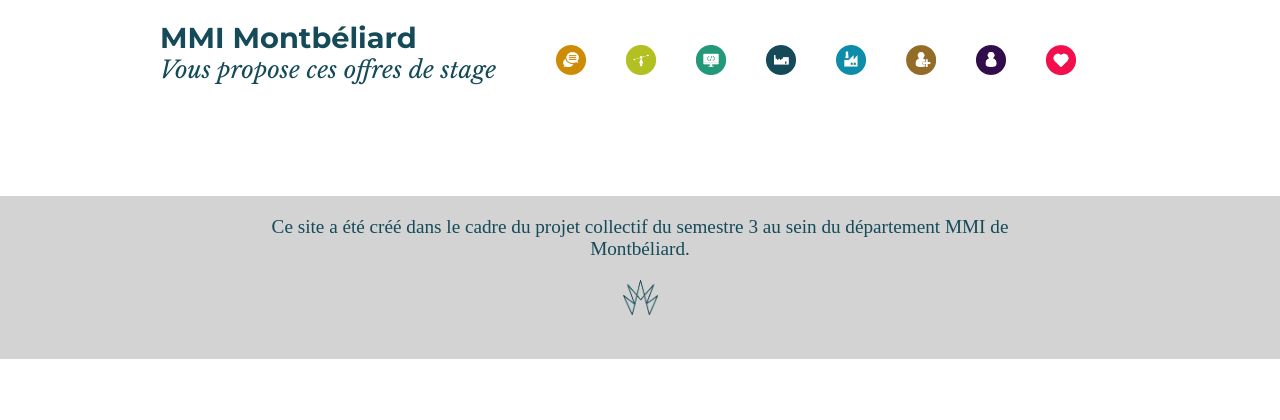
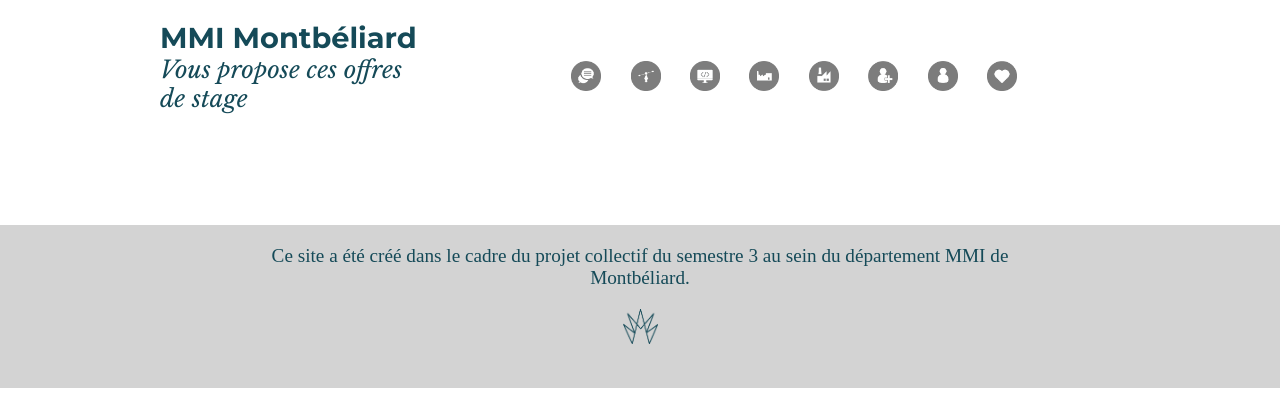
Before and after one commit to Stagealetranger/Stage_a_l_etranger, a PHP site: template templates/Recherche.html.twig in a window 1280 px wide. Shown: the part 77-497 px from the top of the page. Run offline with PHP 8.4, Linux system fonts and the light colour scheme; the template is opened without the code that fills it, so the values that code supplies are empty; some libraries are stand-ins or nearby versions.

Commit message:
Picto de recherche

```diff
--- a/CSS/styles.css
+++ b/CSS/styles.css
@@ -294,14 +294,6 @@ article > div > img {
     margin: 10px 0;
 }
 
-.pictoRecherche img {
-    width: 100%;
-    max-width: 30px;
-    max-height: 30px;
-    cursor: pointer;
-
-}
-
 .pictoRecherche label {
     margin-left: 10px;
     color: #154A58;
@@ -551,21 +543,69 @@ input[type="checkbox"]:not(:checked) + label {
 }
 
 .pictoFiltres {
-    display: inline-block;
+    width: 30px;
+    display: flex;
     padding: 10px 5%;
 }
 
 #ListeFiltre {
+    display: flex;
+    flex-wrap: wrap;
+    justify-content: center;
     text-align: center;
-    width: 100%;
+    width: 80%;
+    margin: 0 10%;
+}
+
+.pictoFiltres label {
+    min-width: 30px;
+    width: 30px;
+    height: 30px;
+    background-repeat: no-repeat;
+    background-position: 0 0;
+    background-size: 30px;
+}
+
+.pictoFiltres input {
+    position: absolute;
+    clip: rect(1px, 1px, 1px, 1px);
+}
+
+.pictoFiltres .com {
+    background-image: url("images/Picto/logoInterface/picto-communication.png");
+}
+
+.pictoFiltres .dev {
+    background-image: url("images/Picto/logoInterface/picto-developpement.png");
+}
+
+.pictoFiltres .graf {
+    background-image: url("images/Picto/logoInterface/picto_graphisme.png");
+}
+
+.pictoFiltres .PME {
+    background-image: url("images/Picto/logoInterface/picto_PME.png");
+}
+
+.pictoFiltres .GE {
+    background-image: url("images/Picto/logoInterface/picto-grandentreprise.png");
+}
+
+.pictoFiltres .inconnu {
+    background-image: url("images/Picto/logoInterface/picto_inconnu.png");
+}
+
+.pictoFiltres .connu {
+    background-image: url("images/Picto/logoInterface/picto-connu.png");
+}
+
+.pictoFiltres .aimer {
+    background-image: url("images/Picto/logoInterface/picto-aimer.png");
 }
 
 .pictoFiltres img {
-    width: 100%;
-    max-width: 30px;
-    max-height: 30px;
-    cursor: pointer;
-
+    height: 35px;
+    width: 35px;
 }
 
 .Ensavoirplus {
@@ -873,7 +913,7 @@ input[type="checkbox"]:not(:checked) + label {
     margin: 2%;
 }
 
-.correction{
+.correction {
     background-color: white;
     border: 1px solid #3c3c3c;
     border-radius: 4px;
@@ -1092,7 +1132,7 @@ input[type="checkbox"]:not(:checked) + label {
         margin-right: 0;
     }
 
-    #menu{
+    #menu {
         margin: 1% 2%;
     }
 }
--- a/pages/Etudiant/recherche.php
+++ b/pages/Etudiant/recherche.php
@@ -63,9 +63,7 @@ $param = array(
 );
 
 
-echo "<pre>";
-print_r($param);
-echo "</pre>";
+
 
 if (($_SESSION['mail']) == '') {
     header('Location: index.php?page=accueil');
--- a/templates/Recherche.html.twig
+++ b/templates/Recherche.html.twig
@@ -12,47 +12,43 @@
             </div>
             <div id="ListeFiltre">
                 <div class="pictoFiltres">
-                    <img data-affiche="communication" id="affiche-communication"
-                         src="CSS/images/Picto/picto-communication.png" alt="">
+                    <input name="communication" id="communication" value="1" type="checkbox" {% if recherche.communication == 1 %}checked{% endif %}>
+                    <label for="communication" class="com"></label>
                 </div>
                 <div class="pictoFiltres">
-                    <img data-affiche="graphisme" id="affiche-graphisme"
-                         src="CSS/images/Picto/picto-graphisme.png" alt="">
+                    <input name="graphisme" value="1" id="graphisme" type="checkbox" {% if recherche.graphisme == 1 %}checked{% endif %}>
+                    <label for="graphisme" class="graf"></label>
                 </div>
                 <div class="pictoFiltres">
-                    <img data-affiche="developpement" id="affiche-developpement"
-                         src="CSS/images/Picto/picto-developpement.png" alt="">
+                    <input name="developpement" value="1" id="developement" type="checkbox" {% if recherche.developpement == 1 %}checked{% endif %}>
+                    <label for="developement" class="dev"></label>
                 </div>
                 <div class="pictoFiltres">
-                    <img data-affiche="grandentreprise" id="affiche-grandentreprise"
-                         src="CSS/images/Picto/picto-grandentreprise.png" alt="">
-
+                    <input name="GE" value="1" id="GE" type="checkbox" {% if recherche.GE == 1 %}checked{% endif %}>
+                    <label for="GE" class="GE"></label>
                 </div>
                 <div class="pictoFiltres">
-                    <img data-affiche="pme" id="affiche-pme"
-                         src="CSS/images/Picto/picto-PME.png" alt="">
-
+                    <input name="PME" value="1" id="PME" type="checkbox" {% if recherche.PME == 1 %}checked{% endif %}>
+                    <label for="PME" class="PME"></label>
                 </div>
                 <div class="pictoFiltres">
-                    <img data-affiche="inconnu" id="affiche-inconnu"
-                         src="CSS/images/Picto/picto-inconnu.png" alt="">
-
+                    <input name="inconnu" value="1" id="inconnu" type="checkbox" {% if recherche.inconnu == 1 %}checked{% endif %}>
+                    <label for="inconnu" class="inconnu"></label>
                 </div>
                 <div class="pictoFiltres">
-                    <img data-affiche="connu" id="affiche-connu"
-                         src="CSS/images/Picto/picto-connu.png" alt="">
-
+                    <input name="connu" value="1" id="connu" type="checkbox" {% if recherche.connu == 1 %}checked{% endif %}>
+                    <label for="connu" class="connu"></label>
                 </div>
                 <div class="pictoFiltres">
-                    <img data-affiche="aimer" id="affiche-aimer"
-                         src="CSS/images/Picto/picto-aimer.png" alt="">
+                    <input name="aimer" value="1" id="aimer" type="checkbox" {% if recherche.aimer == 1 %}checked{% endif %}>
+                    <label for="aimer" class="aimer"></label>
                 </div>
             </div>
         </div>
 
 
         <div id="Listentreprise"
-             class="col3  {% if recherche.communcation == 1 %}affiche-communication{% endif %} {% if recherche.graphisme == 1 %}affiche-graphisme{% endif %} {% if recherche.developpement == 1 %}affiche-developpement{% endif %} {% if recherche.PME == 1 %}affiche-pme{% endif %} {% if recherche.GE == 1 %}affiche-grandentreprise{% endif %} {% if recherche.inconnu == 1 %}affiche-inconnu{% endif %} {% if recherche.connu == 1 %}affiche-connu{% endif %} {% if recherche.aimer == 1 %}affiche-aimer{% endif %}">
+             class="col3  {% if recherche.communication == 1 %}affiche-communication{% endif %} {% if recherche.graphisme == 1 %}affiche-graphisme{% endif %} {% if recherche.developpement == 1 %}affiche-developpement{% endif %} {% if recherche.PME == 1 %}affiche-pme{% endif %} {% if recherche.GE == 1 %}affiche-grandentreprise{% endif %} {% if recherche.inconnu == 1 %}affiche-inconnu{% endif %} {% if recherche.connu == 1 %}affiche-connu{% endif %} {% if recherche.aimer == 1 %}affiche-aimer{% endif %}">
             {% for entreprise in liste %}
 
                 <div class="ficheEntreprise {% if entreprise.type == 1 %}communication{% endif %} {% if entreprise.type == 2 %}graphisme{% endif %} {% if entreprise.type == 3 %}developpement{% endif %} {% if entreprise.taile == 0 %}pme{% endif %} {% if entreprise.taile == 1 %}grandentreprise{% endif %}  {% if entreprise.visiter == 0 %}inconnu{% endif %} {% if entreprise.visiter == 1 %}connu{% endif %} {% if entreprise.avis == 1 %}aimer{% endif %}">
@@ -64,11 +60,11 @@
                     <div class="pictoFiltres">
                         {% for type in liste.lesTypes %}
                             {% if type.id == 1 %} <img src="CSS/images/Picto/picto2_communication.png"
-                                                               alt="communication">{% endif %}
+                                                       alt="communication">{% endif %}
                             {% if type.id == 2 %} <img src="CSS/images/Picto/picto2_graphisme.png"
-                                                               alt="graphisme">{% endif %}
+                                                       alt="graphisme">{% endif %}
                             {% if type.id == 3 %} <img src="CSS/images/Picto/picto2_developpement.png"
-                                                               alt="developpement">{% endif %}
+                                                       alt="developpement">{% endif %}
                         {% endfor %}
 
                         {% if entreprise.taille == 1 %}<img src="CSS/images/Picto/picto2_grandenteprise.png"
@@ -113,6 +109,8 @@
                     return;
                 }
                 afficheliste.classList.add("affiche-" + affiche);
+
+
             }
 
             afficheCommunication.addEventListener("click", clickAfficheTous);
--- a/templates/pageEtudiante.html.twig
+++ b/templates/pageEtudiante.html.twig
@@ -35,7 +35,6 @@
         <form method="post" action="index.php?page=Etudiant" enctype="multipart/form-data">
             <div class="col3">
                 <div class="col2 listePictorecherche">
-
                     <div class="pictoRecherche">
                         <input name="communication" id="communication" value="1" type="checkbox" checked>
                         <label for="communication" class="com">Communication</label>
@@ -46,8 +45,8 @@
 
                     </div>
                     <div class="pictoRecherche">
-                        <input name="developpement" value="1" id="devellopement" type="checkbox" checked>
-                        <label for="devellopement" class="dev">Developpement</label>
+                        <input name="developpement" value="1" id="developement" type="checkbox" checked>
+                        <label for="developement" class="dev">Developpement</label>
                     </div>
                 </div>
                 <div class="col2 listePictorecherche">
```
